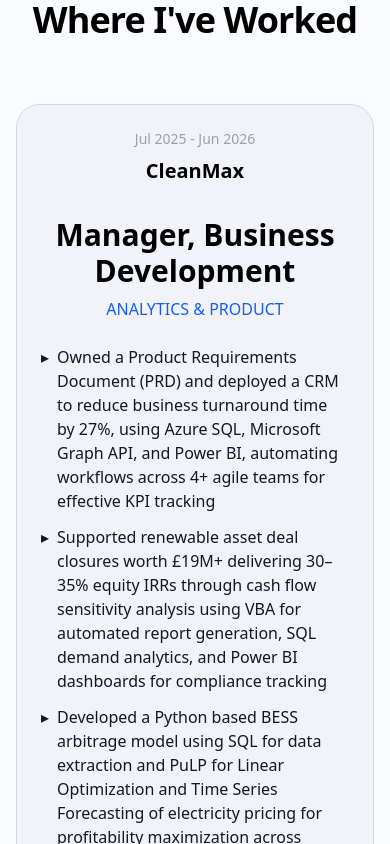
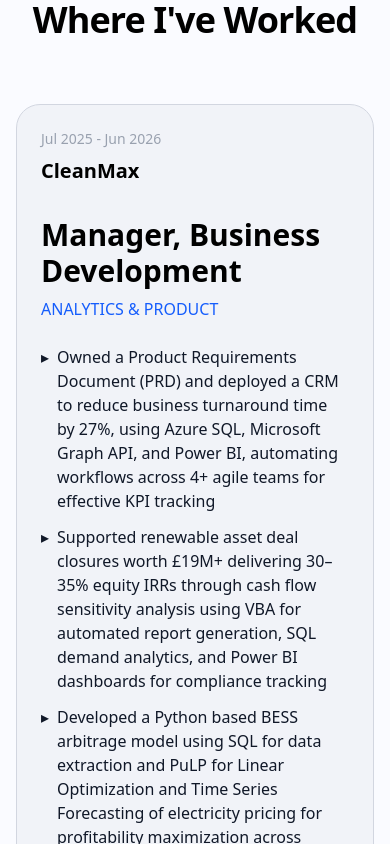
Before and after one commit to MayankK10/PortfolioWebpage, a Next.js app: page / in a window 390 px wide. Shown: the part 3540-4384 px from the top of the page. Built offline with nearby package versions, Linux system fonts and the light colour scheme.

Commit message:
LEFTING WORK EX

```diff
--- a/src/app/components/Experience.tsx
+++ b/src/app/components/Experience.tsx
@@ -77,7 +77,7 @@
             >
 
               {/* Left Timeline */}
-              <div className="text-center md:col-span-2 md:text-left">
+              <div className="text-left md:col-span-2 md:text-left">
                 <p className="text-sm text-gray-400">
                   {exp.period}
                 </p>
@@ -88,7 +88,7 @@
               </div>
 
               {/* Right Content */}
-              <div className="min-w-0 text-center md:col-span-10 md:text-left">
+              <div className="min-w-0 text-left md:col-span-10 md:text-left">
                 <div>
                   <div>
                     <h3 className="text-3xl font-bold text-black dark:text-white">
```
